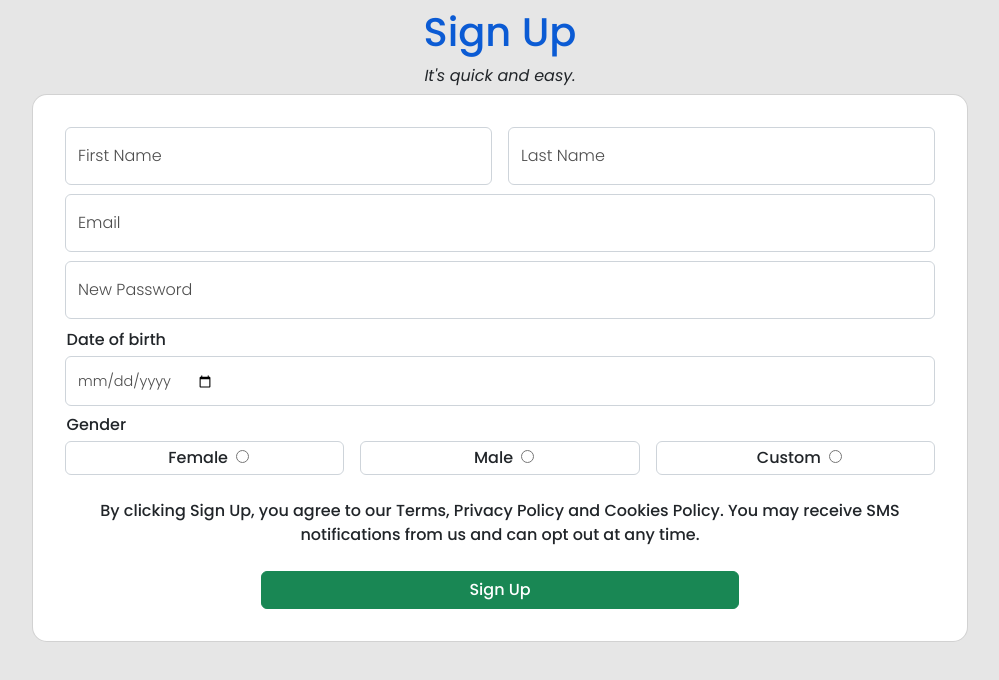
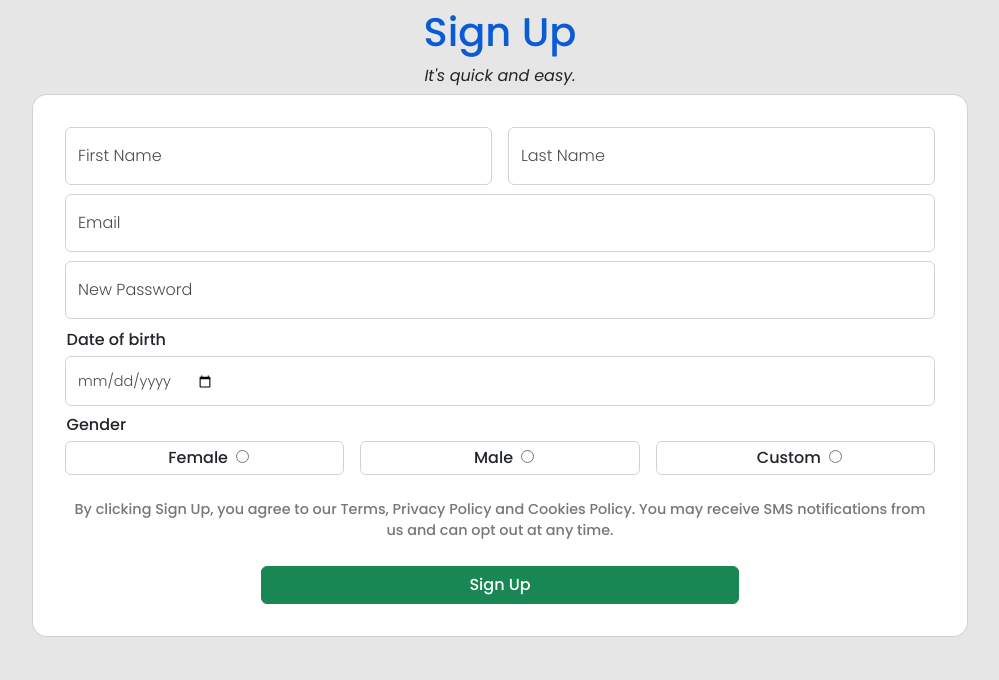
Before and after one commit to HassnainKazmi/User-Authentication-System, a React (Create React App) app: page /User-Authentication-System/signup in a window 1280 px wide. Shown: the top 680 px of the page, without its empty margins (140-1139 px from the left). Built offline with nearby package versions, Linux system fonts and the light colour scheme.

Commit message:
temporary changes removed

```diff
--- a/src/components/SignUpPage/signUpPage.css
+++ b/src/components/SignUpPage/signUpPage.css
@@ -86,10 +86,10 @@
   border-radius: 6px;
 }
 
-/* .tos {
+.tos {
   color: #777;
   font-size: 0.9rem;
-} */
+}
 
 .form-floating {
   height: 3.2rem;
```
